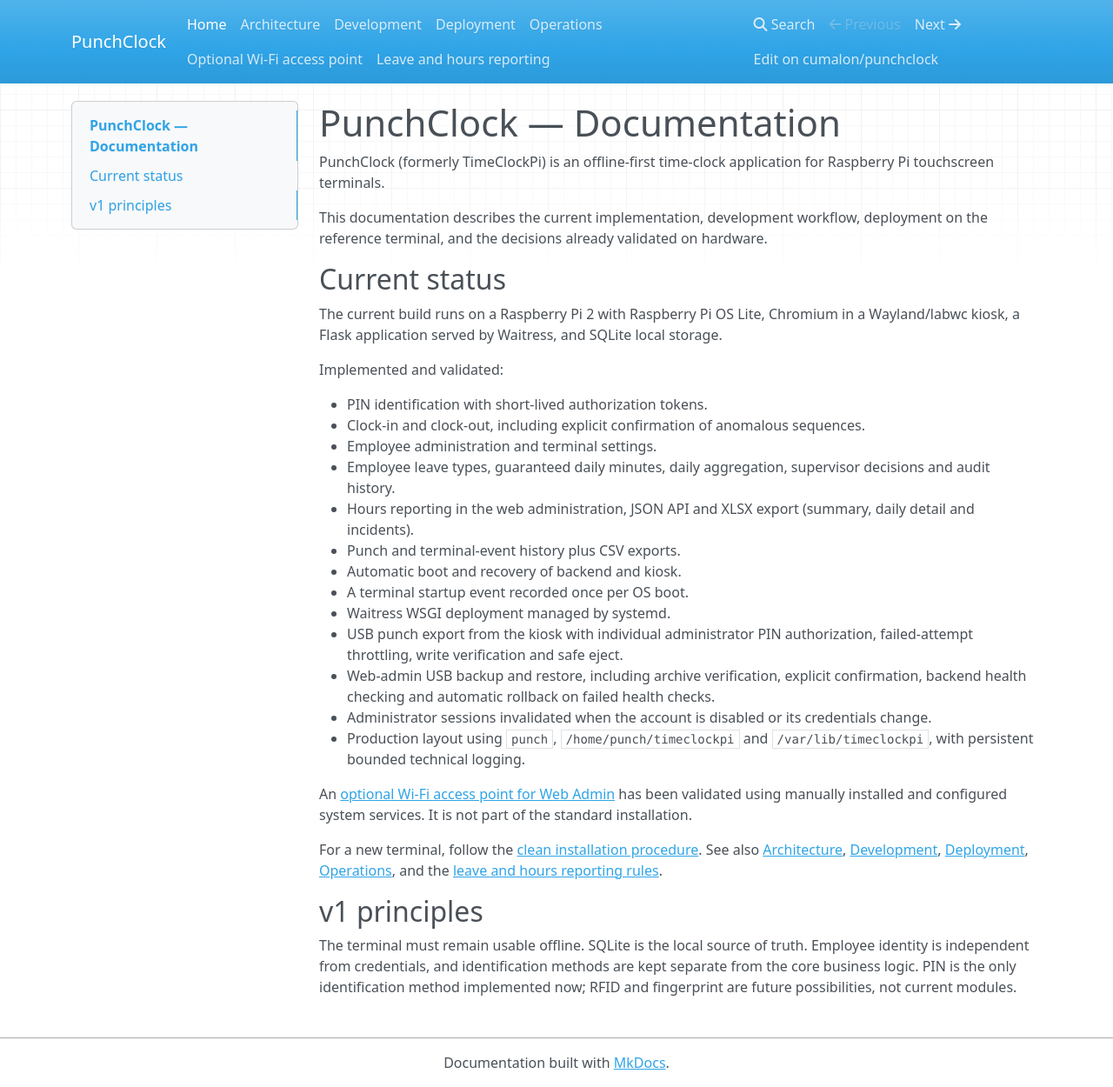
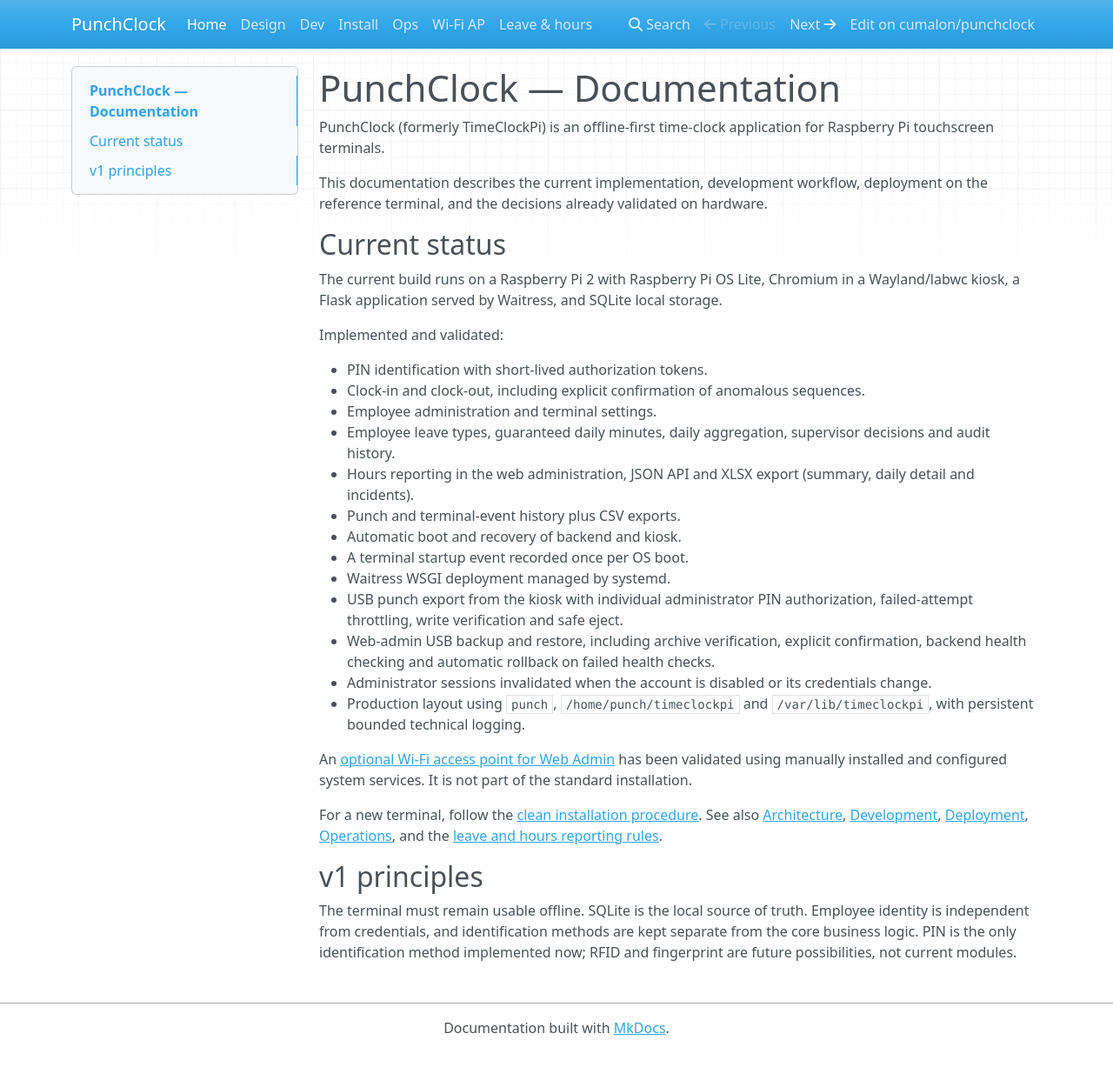
Before and after one commit to cumalon/punchclock, an MkDocs documentation site: the page built from docs/index.md, in a window 1280 px wide and 1250 px high. Shown: the whole window at 87% size. Built offline with MkDocs 1.6.1, drawn with Linux system fonts in a browser that asks for light colours; nearby versions of some CDN libraries.

Commit message:
docs: fix rendered Markdown breaks and shorten MkDocs navigation

```diff
--- a/mkdocs.yml
+++ b/mkdocs.yml
@@ -8,9 +8,9 @@
 
 nav:
   - Home: index.md
-  - Architecture: architecture.md
-  - Development: development.md
-  - Deployment: deployment.md
-  - Operations: operations.md
-  - Optional Wi-Fi access point: wifi-access-point.md
-  - Leave and hours reporting: leave-configuration.md
+  - Design: architecture.md
+  - Dev: development.md
+  - Install: deployment.md
+  - Ops: operations.md
+  - Wi-Fi AP: wifi-access-point.md
+  - Leave & hours: leave-configuration.md
```
